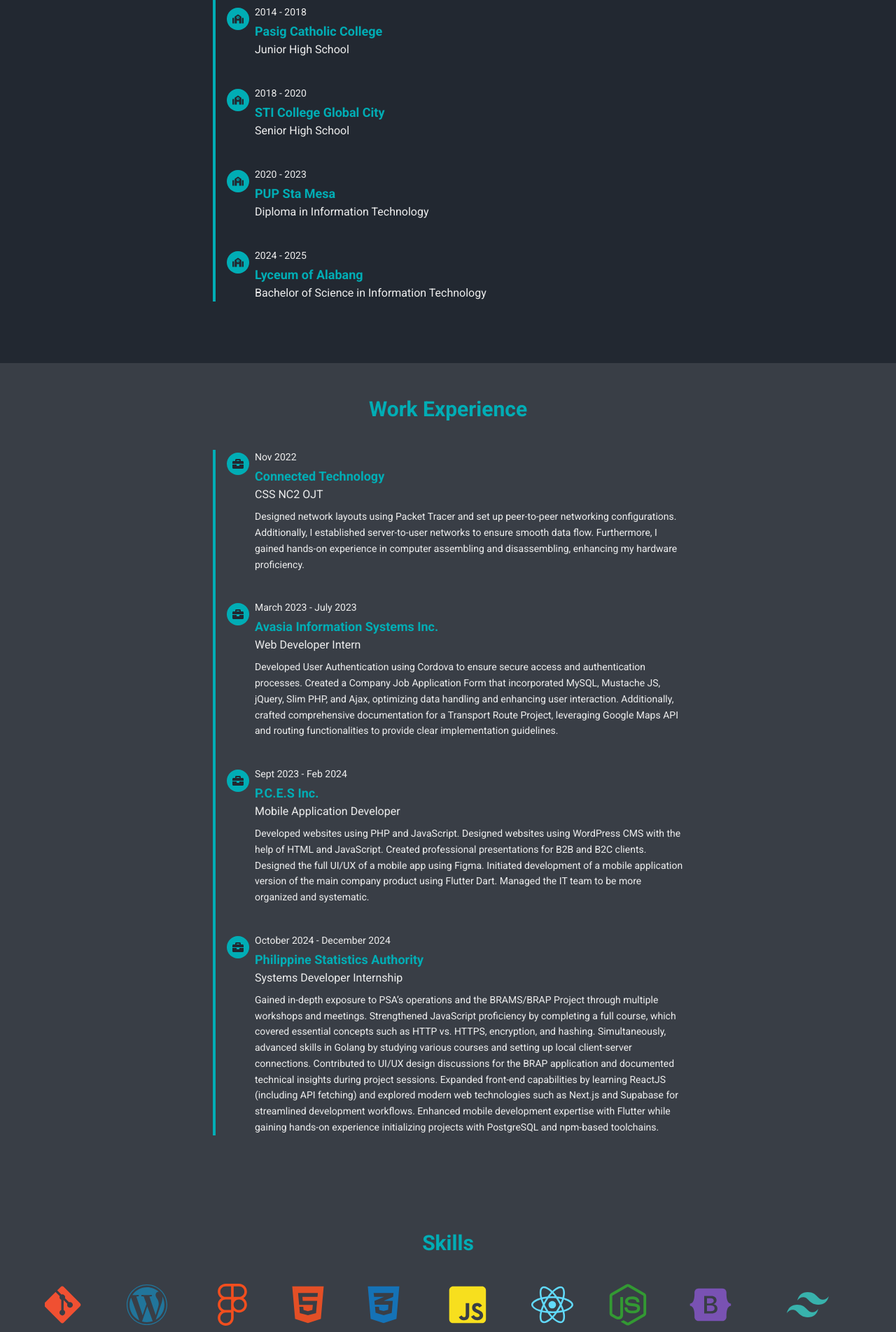
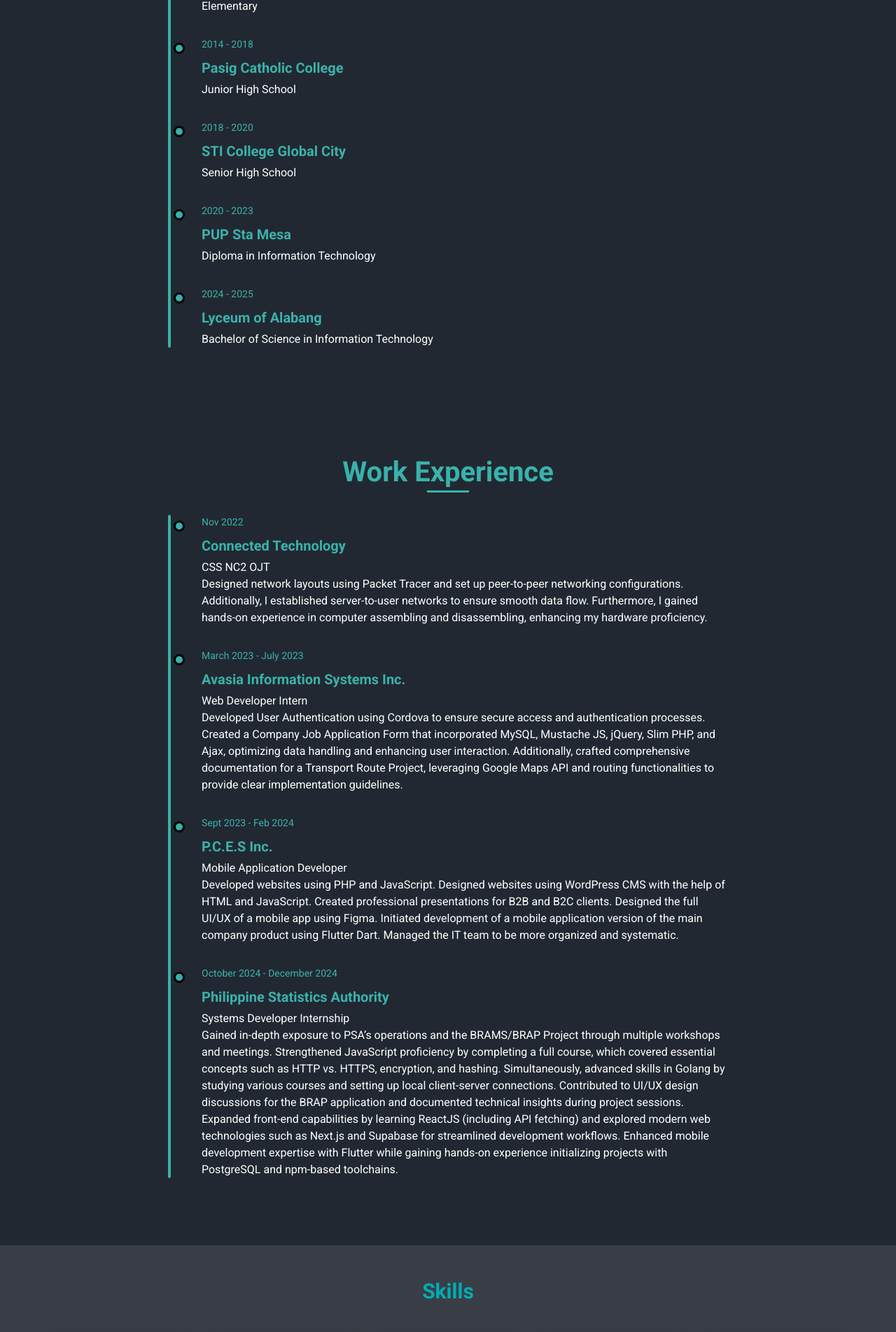
Before and after one commit to itsmeenavi/Portfolio, a React (Create React App) app: page / in a window 1280 px wide. Shown: the part 855-2759 px from the top of the page at 70% size. Built offline with nearby package versions, Linux system fonts and the light colour scheme.

Commit message:
changed skills from carousel into flipping cards

```diff
--- a/package.json
+++ b/package.json
@@ -8,6 +8,7 @@
     "@testing-library/react": "^13.4.0",
     "@testing-library/user-event": "^13.5.0",
     "emailjs-com": "^3.2.0",
+    "lucide-react": "^0.474.0",
     "react": "^18.3.1",
     "react-dom": "^18.3.1",
     "react-fast-marquee": "^1.6.5",
--- a/src/App.css
+++ b/src/App.css
@@ -23,3 +23,213 @@ a:hover {
 section {
   flex: 1;
 }
+/* Flip Card Styles */
+.flip-card {
+  perspective: 1000px;
+  width: 100%;
+  height: 200px; /* Adjust height as needed */
+}
+
+.flip-card-inner {
+  position: relative;
+  width: 100%;
+  height: 100%;
+  text-align: center;
+  transition: transform 0.6s;
+  transform-style: preserve-3d;
+}
+
+.flip-card:hover .flip-card-inner {
+  transform: rotateY(180deg);
+}
+
+.flip-card-front,
+.flip-card-back {
+  position: absolute;
+  width: 100%;
+  height: 100%;
+  backface-visibility: hidden;
+  display: flex;
+  align-items: center;
+  justify-content: center;
+  border-radius: 0.5rem; /* Rounded corners */
+  box-shadow: 0 8px 16px rgba(0, 0, 0, 0.3); /* Enhanced shadow for depth */
+  transition: all 0.3s ease-in-out; /* Smooth transition for hover effects */
+}
+
+.flip-card-front {
+  background: linear-gradient(145deg, #2d3748, #1a202c); /* Gradient background */
+  border: 2px solid rgba(56, 178, 172, 0.2); /* Semi-transparent teal border */
+}
+
+.flip-card-front:hover {
+  border-color: #38b2ac; /* Solid teal border on hover */
+  transform: scale(1.02); /* Slight scale-up effect on hover */
+}
+
+.flip-card-back {
+  background: linear-gradient(145deg, #38b2ac, #2c7a7b); /* Gradient background */
+  border: 2px solid rgba(56, 178, 172, 0.2); /* Semi-transparent teal border */
+  transform: rotateY(180deg);
+}
+
+.flip-card-back:hover {
+  border-color: #38b2ac; /* Solid teal border on hover */
+  transform: rotateY(180deg) scale(1.02); /* Slight scale-up effect on hover */
+}
+
+/* Project Card Styles */
+.project-card {
+  perspective: 1000px;
+  transition: all 0.3s ease-in-out;
+}
+
+.project-card:hover {
+  box-shadow: 0 8px 16px rgba(56, 178, 172, 0.3); /* Teal shadow on hover */
+}
+
+/* Image Styles */
+.project-card img {
+  transition: transform 0.3s ease-in-out;
+}
+
+.project-card:hover img {
+  transform: scale(1.05); /* Slight zoom effect on hover */
+}
+
+/* Technology Tag Styles */
+.project-card span {
+  transition: all 0.3s ease-in-out;
+}
+
+.project-card span:hover {
+  background-color: #38b2ac; /* Teal background on hover */
+  color: #1a202c; /* Dark text on hover */
+}
+
+
+/* Education Section Styles */
+#education {
+
+  color: #FFFFFF;
+  padding: 4rem 1rem;
+}
+
+#education h2 {
+  font-size: 2.5rem;
+  font-weight: bold;
+  color: #38b2ac; /* Teal color for the heading */
+  text-align: center;
+  margin-bottom: 2rem;
+  position: relative;
+}
+
+#education h2::after {
+  content: '';
+  display: block;
+  width: 60px;
+  height: 3px;
+  background-color: #38b2ac;
+  margin: 0.5rem auto 0;
+}
+
+/* Timeline Styles */
+.timeline {
+  position: relative;
+  max-width: 800px;
+  margin: 0 auto;
+  padding-left: 1rem;
+}
+
+.timeline::before {
+  content: '';
+  position: absolute;
+  top: 0;
+  left: 0;
+  width: 4px;
+  height: 100%;
+  background-color: #38b2ac;
+  border-radius: 2px;
+}
+
+/* Timeline Item Styles */
+.timeline-item {
+  position: relative;
+  margin-bottom: 2rem;
+  padding-left: 2rem;
+}
+
+.timeline-item::before {
+  content: '';
+  position: absolute;
+  top: 8px;
+  left: -8px;
+  width: 16px;
+  height: 16px;
+  background-color: #38b2ac;
+  border-radius: 50%;
+  border: 3px solid #000000;
+  z-index: 1;
+}
+
+.timeline-item:hover::before {
+  background-color: #2c7a7b; /* Darker teal on hover */
+  transform: scale(1.2);
+  transition: all 0.3s ease-in-out;
+}
+
+.timeline-item .years {
+  font-size: 0.875rem;
+  color: #38b2ac;
+  margin-bottom: 0.5rem;
+  display: block;
+}
+
+.timeline-item h3 {
+  font-size: 1.25rem;
+  font-weight: bold;
+  color: #38b2ac;
+  margin-bottom: 0.25rem;
+}
+
+.timeline-item p {
+  font-size: 1rem;
+  color: #FFFFFF;
+  margin: 0;
+}
+
+/* Hover Effects */
+.timeline-item:hover {
+  transform: translateX(10px);
+  transition: transform 0.3s ease-in-out;
+}
+
+.timeline-item:hover h3 {
+  color: #2c7a7b; /* Darker teal on hover */
+  transition: color 0.3s ease-in-out;
+}
+
+
+/* Work Experience Section Styles */
+#work-experience {
+  color: #FFFFFF;
+  padding: 4rem 1rem;
+}
+
+#work-experience h2 {
+  font-size: 2.5rem;
+  font-weight: bold;
+  color: #38b2ac; /* Teal color for the heading */
+  text-align: center;
+  margin-bottom: 2rem;
+  position: relative;
+}
+
+#work-experience h2::after {
+  content: '';
+  display: block;
+  width: 60px;
+  height: 3px;
+  background-color: #38b2ac;
+  margin: 0.5rem auto 0;
+}
--- a/src/components/Education.js
+++ b/src/components/Education.js
@@ -33,29 +33,16 @@ function Education() {
 
   return (
     <section id="education" className="bg-rich-black text-off-white py-12 px-4">
-      <h2 className="text-teal text-center mb-10 text-3xl font-bold">Education</h2>
+      <h2>Education</h2>
 
-      <div className="relative max-w-2xl mx-auto">
-        {/* Vertical timeline line with more left padding */}
-        <div className="border-l-4 border-teal pl-8">
-          {educationHistory.map((item, index) => (
-            <div key={index} className="relative mb-10 ml-6">
-              {/* Icon in a teal circle, moved further left */}
-              <div className="absolute -left-10 top-1 flex items-center justify-center w-8 h-8 bg-teal rounded-full">
-                <FaSchool size={16} className="text-rich-black" />
-              </div>
-
-              {/* Years */}
-              <p className="text-sm mb-1">{item.years}</p>
-
-              {/* Institution Name */}
-              <h3 className="text-lg font-semibold text-teal">{item.institution}</h3>
-
-              {/* Degree/Level */}
-              <p className="text-base">{item.degree}</p>
-            </div>
-          ))}
-        </div>
+      <div className="timeline">
+        {educationHistory.map((item, index) => (
+          <div key={index} className="timeline-item">
+            <span className="years">{item.years}</span>
+            <h3>{item.institution}</h3>
+            <p>{item.degree}</p>
+          </div>
+        ))}
       </div>
     </section>
   );
--- a/src/components/Projects.js
+++ b/src/components/Projects.js
@@ -2,10 +2,11 @@ import React from 'react';
 import { Link } from 'react-router-dom';
 import siklistoImage from '../assets/siklisto.png';
 import loaImage from '../assets/loa.png';
-import bibleImage from '../assets/advice.png';
-import adviceImage from '../assets/bible.png';
+import adviceImage from '../assets/advice.png';
+import bibleImage from '../assets/bible.png';
 import basicImage from '../assets/basic.png';
 import underconstructionImage from '../assets/underConstruction.jpg';
+import '../App.css'; // Import the CSS file
 
 const projectList = [
   {
@@ -32,8 +33,8 @@ const projectList = [
     isExternal: true, // Mark as external link
   },
   {
-    name: 'Random Advice Genederator',
-    description: 'Generates random advices',
+    name: 'Random Advice Generator',
+    description: 'Generates random advice',
     image: adviceImage,
     link: 'https://random-advice-app-seven.vercel.app', // External link
     technologies: ['Nextjs'],
@@ -47,7 +48,6 @@ const projectList = [
     technologies: ['ReactJS', 'Tailwind'],
     isExternal: true, // Mark as external link
   },
-
   // Add more projects as needed
 ];
 
@@ -78,13 +78,13 @@ function Projects() {
               return (
                 <CardWrapper
                   key={index}
-                  className="bg-charcoal-gray border border-teal rounded-lg p-5 w-full sm:w-1/2 md:w-1/3 lg:w-1/4 hover:shadow-lg transition-shadow duration-300 flex flex-col items-center"
+                  className="project-card bg-charcoal-gray border border-teal/20 rounded-lg p-5 w-full sm:w-1/2 md:w-1/3 lg:w-1/4 hover:shadow-xl transition-all duration-300 flex flex-col items-center transform hover:scale-105 hover:border-teal"
                   {...cardProps}
                 >
                   <img
                     src={project.image}
                     alt={project.name}
-                    className="w-full h-auto rounded mb-4 object-cover"
+                    className="w-full h-48 object-cover rounded-lg mb-4"
                   />
                   <h3 className="text-teal text-xl font-semibold text-center">{project.name}</h3>
                   <p className="mt-2 text-off-white text-center">{project.description}</p>
@@ -94,7 +94,7 @@ function Projects() {
                       {project.technologies.map((tech, idx) => (
                         <span
                           key={idx}
-                          className="text-off-white text-sm border border-teal rounded-full px-3 py-1"
+                          className="text-off-white text-sm border border-teal rounded-full px-3 py-1 hover:bg-teal hover:text-rich-black transition-colors duration-200"
                         >
                           {tech}
                         </span>
--- a/src/components/Skills.js
+++ b/src/components/Skills.js
@@ -1,6 +1,4 @@
-// components/Skills.js
 import React from 'react';
-import Marquee from 'react-fast-marquee';
 import {
   FaBootstrap,
   FaCss3Alt,
@@ -25,51 +23,53 @@ import {
   SiTailwindcss,
   SiFigma,
 } from 'react-icons/si';
+import '../App.css'; // Import the CSS file
 
 function Skills() {
   const skills = [
-    { name: 'HTML5', icon: <FaHtml5 size={60} color="#E34F26" /> },
-    { name: 'CSS3', icon: <FaCss3Alt size={60} color="#1572B6" /> },
-    { name: 'JavaScript', icon: <FaJsSquare size={60} color="#F7DF1E" /> },
-    { name: 'React', icon: <FaReact size={60} color="#61DAFB" /> },
-    { name: 'Node.js', icon: <FaNodeJs size={60} color="#339933" /> },
-    { name: 'Bootstrap', icon: <FaBootstrap size={60} color="#7952B3" /> },
-    { name: 'Tailwind CSS', icon: <SiTailwindcss size={60} color="#38B2AC" /> },
-    { name: 'Sass', icon: <FaSass size={60} color="#CC6699" /> },
-    { name: 'PHP', icon: <FaPhp size={60} color="#777BB4" /> },
-    { name: 'MySQL', icon: <SiMysql size={60} color="#4479A1" /> },
-    { name: 'Firebase', icon: <SiFirebase size={60} color="#FFCA28" /> },
-    { name: 'Flutter', icon: <SiFlutter size={60} color="#02569B" /> },
-    { name: 'Dart', icon: <SiDart size={60} color="#0175C2" /> },
-    { name: 'C', icon: <SiC size={60} color="#A8B9CC" /> },
-    { name: 'C++', icon: <SiCplusplus size={60} color="#00599C" /> },
-    { name: 'Python', icon: <FaPython size={60} color="#3776AB" /> },
-    { name: 'Java', icon: <FaJava size={60} color="#007396" /> },
-    { name: 'Git', icon: <FaGitAlt size={60} color="#F05032" /> },
-    { name: 'WordPress', icon: <FaWordpress size={60} color="#21759B" /> },
-    { name: 'Figma', icon: <SiFigma size={60} color="#F24E1E" /> },
+    { name: 'HTML5', icon: <FaHtml5 size={60} color="#E34F26" />, description: 'Advanced' },
+    { name: 'CSS3', icon: <FaCss3Alt size={60} color="#1572B6" />, description: 'Intermediate' },
+    { name: 'JavaScript', icon: <FaJsSquare size={60} color="#F7DF1E" />, description: 'Intermediate' },
+    { name: 'React', icon: <FaReact size={60} color="#61DAFB" />, description: 'Novice' },
+    { name: 'Node.js', icon: <FaNodeJs size={60} color="#339933" />, description: 'Beginner' },
+    { name: 'Bootstrap', icon: <FaBootstrap size={60} color="#7952B3" />, description: 'Novice' },
+    { name: 'Tailwind CSS', icon: <SiTailwindcss size={60} color="#38B2AC" />, description: 'Beginner' },
+    { name: 'Sass', icon: <FaSass size={60} color="#CC6699" />, description: 'Beginner' },
+    { name: 'PHP', icon: <FaPhp size={60} color="#777BB4" />, description: 'Novice' },
+    { name: 'MySQL', icon: <SiMysql size={60} color="#4479A1" />, description: 'Novice' },
+    { name: 'Firebase', icon: <SiFirebase size={60} color="#FFCA28" />, description: 'Novice' },
+    { name: 'Flutter', icon: <SiFlutter size={60} color="#02569B" />, description: 'Novice' },
+    { name: 'Dart', icon: <SiDart size={60} color="#0175C2" />, description: 'Novice' },
+    { name: 'C', icon: <SiC size={60} color="#A8B9CC" />, description: 'Beginner' },
+    { name: 'C++', icon: <SiCplusplus size={60} color="#00599C" />, description: 'Beginner' },
+    { name: 'Python', icon: <FaPython size={60} color="#3776AB" />, description: 'Novice' },
+    { name: 'Java', icon: <FaJava size={60} color="#007396" />, description: 'Novice' },
+    { name: 'Git', icon: <FaGitAlt size={60} color="#F05032" />, description: 'Intermediate' },
+    { name: 'WordPress', icon: <FaWordpress size={60} color="#21759B" />, description: 'Intermediate' },
+    { name: 'Figma', icon: <SiFigma size={60} color="#F24E1E" />, description: 'Advanced' },
   ];
-
+//Beginner
+//Novice
+//Intermediate
+//Advanced
+//Expert
   return (
     <section id="skills" className="bg-charcoal-gray text-off-white py-12 px-4">
       <h2 className="text-teal text-center mb-10 text-3xl font-bold">Skills</h2>
-      <div className="max-w-6xl mx-auto overflow-hidden">
-        <Marquee
-          gradient={false}
-          speed={50}
-          direction="right"
-          pauseOnHover={true}
-        >
-          {skills.map((skill, index) => (
-            <div
-              key={index}
-              className="flex flex-col items-center mx-6"
-            >
-              <div aria-label={skill.name}>{skill.icon}</div>
-              <span className="mt-2 text-lg text-off-white">{skill.name}</span>
+      <div className="max-w-6xl mx-auto grid grid-cols-2 md:grid-cols-4 lg:grid-cols-5 gap-6">
+        {skills.map((skill, index) => (
+          <div key={index} className="flip-card">
+            <div className="flip-card-inner">
+              <div className="flip-card-front flex flex-col items-center justify-center p-6 bg-dark-gray rounded-lg shadow-lg border-2 border-teal">
+                <div aria-label={skill.name}>{skill.icon}</div>
+                <span className="mt-2 text-lg text-off-white font-semibold">{skill.name}</span>
+              </div>
+              <div className="flip-card-back flex items-center justify-center p-6 bg-teal rounded-lg shadow-lg border-2 border-dark-gray">
+                <p className="text-off-white text-center font-medium">{skill.description}</p>
+              </div>
             </div>
-          ))}
-        </Marquee>
+          </div>
+        ))}
       </div>
     </section>
   );
--- a/src/components/WorkExperience.js
+++ b/src/components/WorkExperience.js
@@ -35,33 +35,18 @@ function WorkExperience() {
   ];
 
   return (
-    <section id="work-experience" className="bg-charcoal-gray text-off-white py-12 px-4">
-      <h2 className="text-teal text-center mb-10 text-3xl font-bold">Work Experience</h2>
+    <section id="work-experience" className="bg-rich-black text-off-white py-12 px-4">
+      <h2 className="text-3xl font-bold text-teal text-center mb-10">Work Experience</h2>
 
-      <div className="relative max-w-2xl mx-auto">
-        {/* Vertical timeline line with more left padding */}
-        <div className="border-l-4 border-teal pl-8">
-          {workExperiences.map((item, index) => (
-            <div key={index} className="relative mb-10 ml-6">
-              {/* Icon in a teal circle, moved further left */}
-              <div className="absolute -left-10 top-1 flex items-center justify-center w-8 h-8 bg-teal rounded-full">
-                <FaBriefcase size={16} className="text-rich-black" />
-              </div>
-
-              {/* Year/Duration */}
-              <p className="text-sm mb-1">{item.years}</p>
-
-              {/* Company Name */}
-              <h3 className="text-lg font-semibold text-teal">{item.company}</h3>
-
-              {/* Position/Role */}
-              <p className="text-base">{item.position}</p>
-
-              {/* Description */}
-              <p className="text-sm mt-2 leading-relaxed">{item.description}</p>
-            </div>
-          ))}
-        </div>
+      <div className="timeline">
+        {workExperiences.map((item, index) => (
+          <div key={index} className="timeline-item">
+            <span className="years">{item.years}</span>
+            <h3>{item.company}</h3>
+            <p>{item.position}</p>
+            <p className="description">{item.description}</p>
+          </div>
+        ))}
       </div>
     </section>
   );
```
Also changed, not shown: src/components/Contact.js (+175 -113 lines), 1 other file (tests, documents, lock files or other folders).
